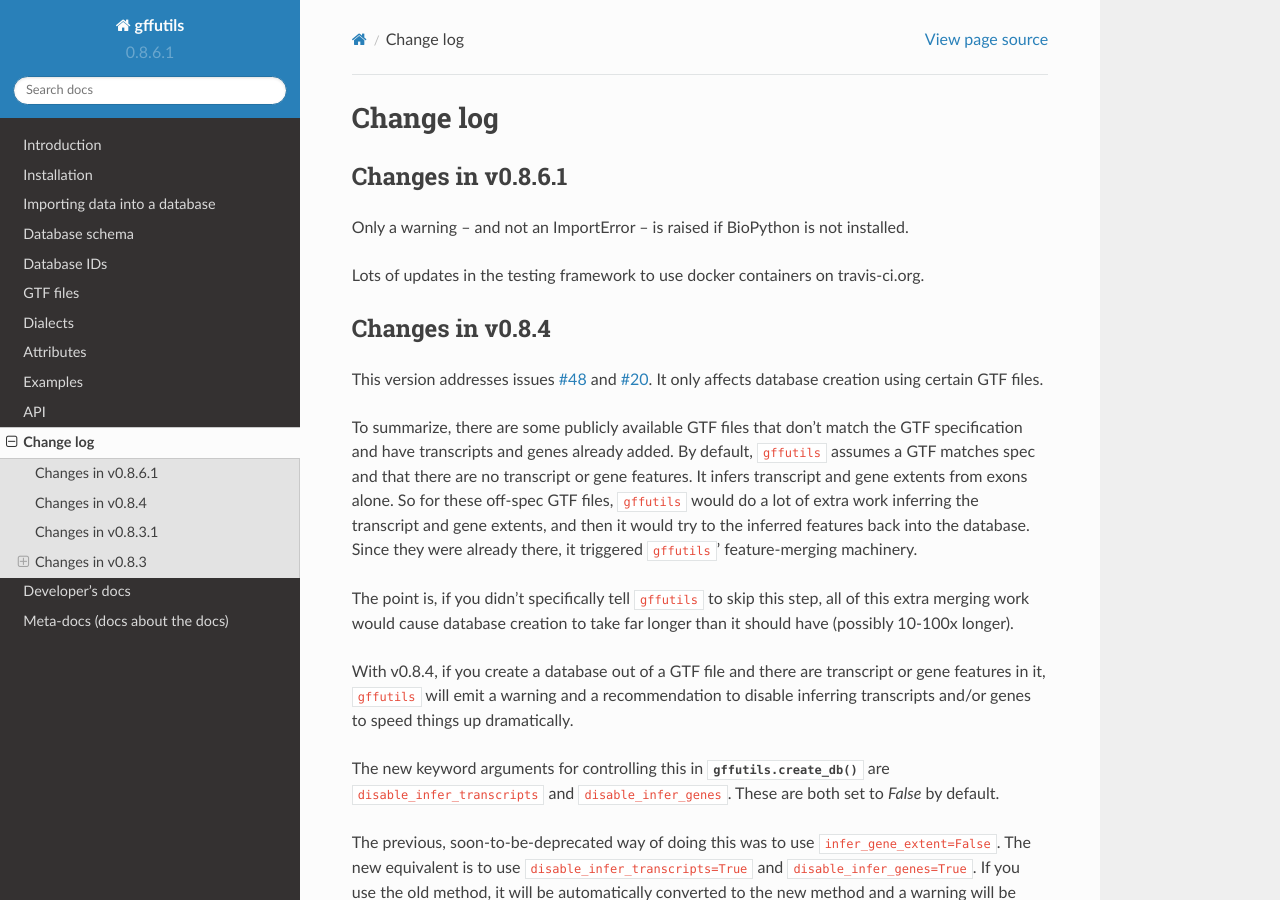
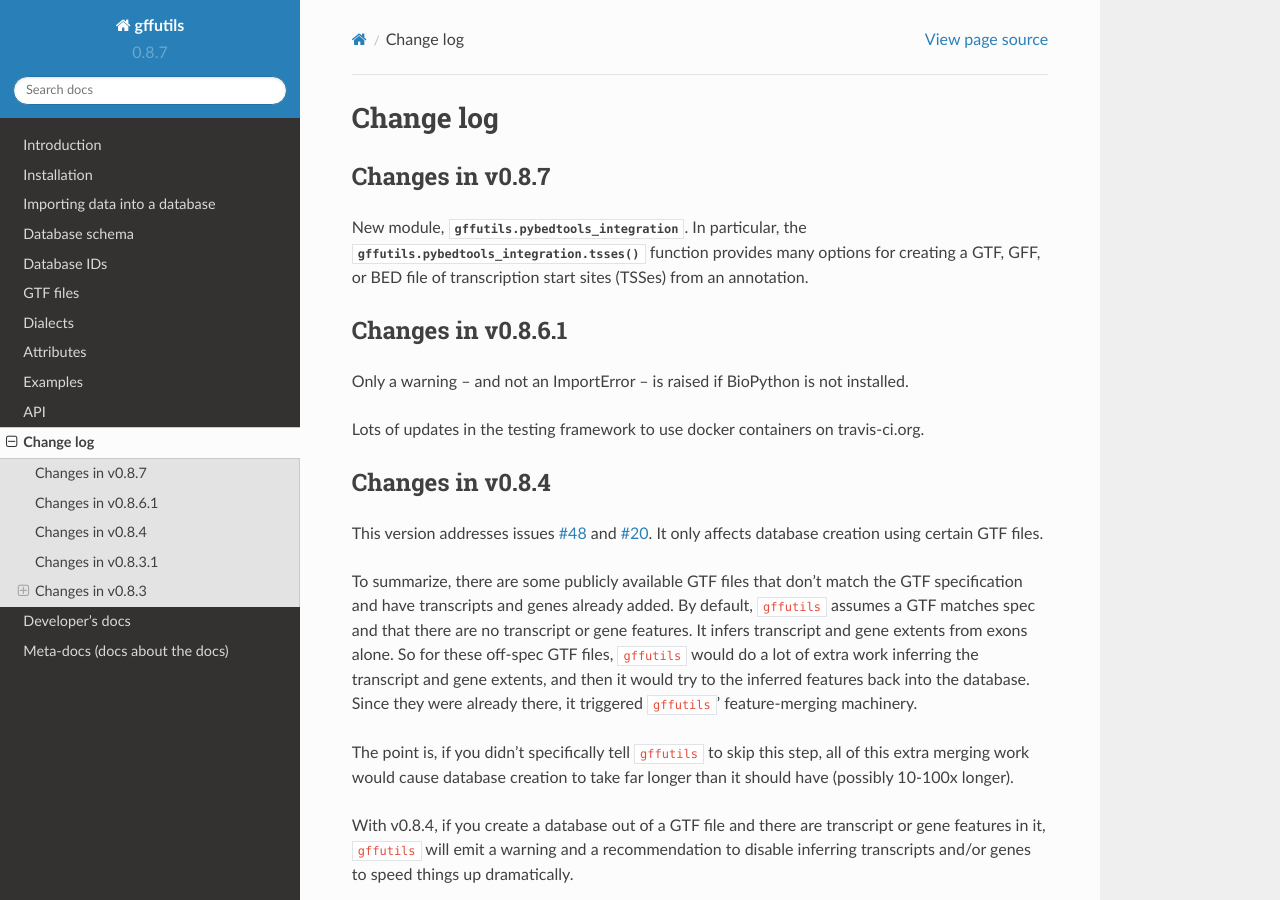
Before and after one commit to daler/gffutils, a Sphinx documentation site: the page built from doc/source/changelog.rst, in a window 1280 px wide and 900 px high. Built offline with Sphinx 7.4.7 and the Read the Docs theme 2.0.0, drawn with Linux system fonts in a browser that asks for light colours.

Commit message:
bump version, changelog

```diff
--- a/doc/source/changelog.rst
+++ b/doc/source/changelog.rst
@@ -2,6 +2,13 @@
 
 Change log
 ==========
+Changes in v0.8.7
+-----------------
+New module, :mod:`gffutils.pybedtools_integration`. In particular, the
+:func:`gffutils.pybedtools_integration.tsses` function provides many options
+for creating a GTF, GFF, or BED file of transcription start sites (TSSes) from
+an annotation.
+
 Changes in v0.8.6.1
 -------------------
 Only a warning -- and not an ImportError -- is raised if BioPython is not installed.
--- a/gffutils/version.py
+++ b/gffutils/version.py
@@ -1 +1 @@
-version="0.8.6.1"
+version="0.8.7"
```
